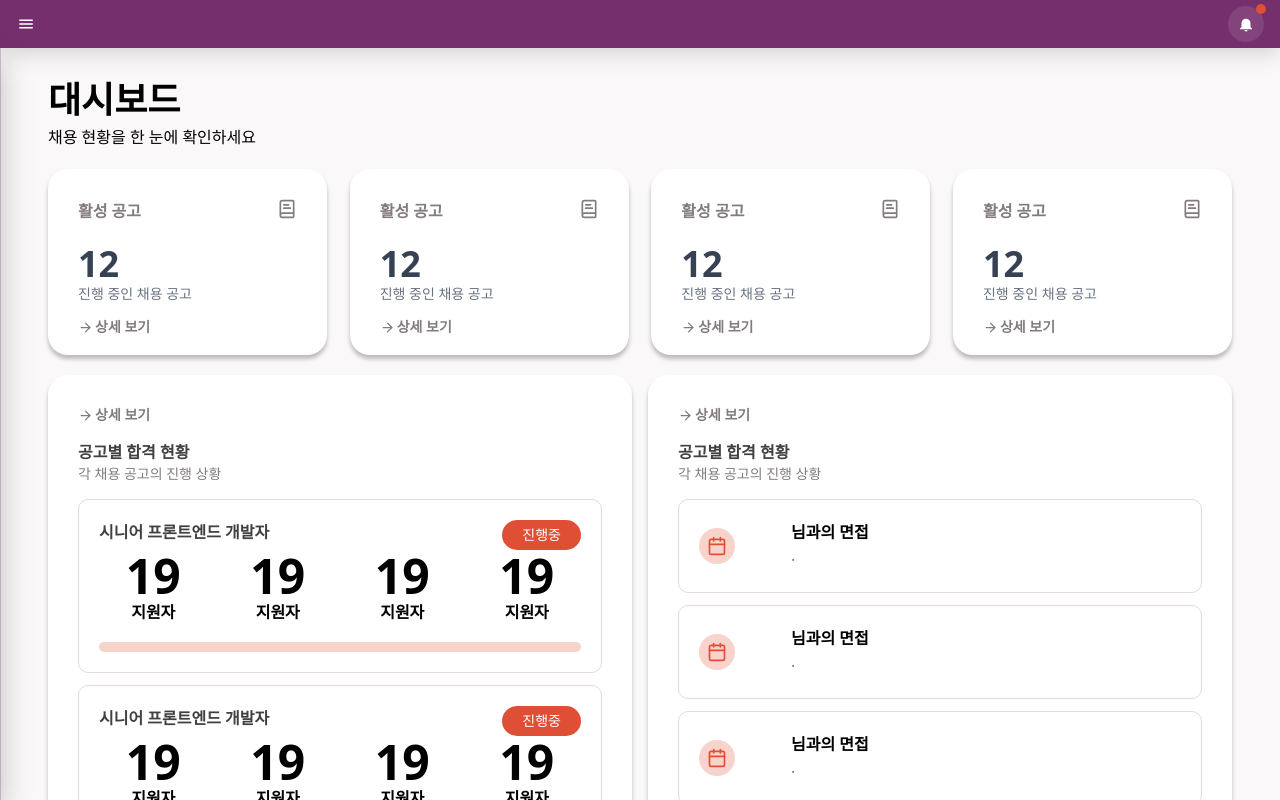
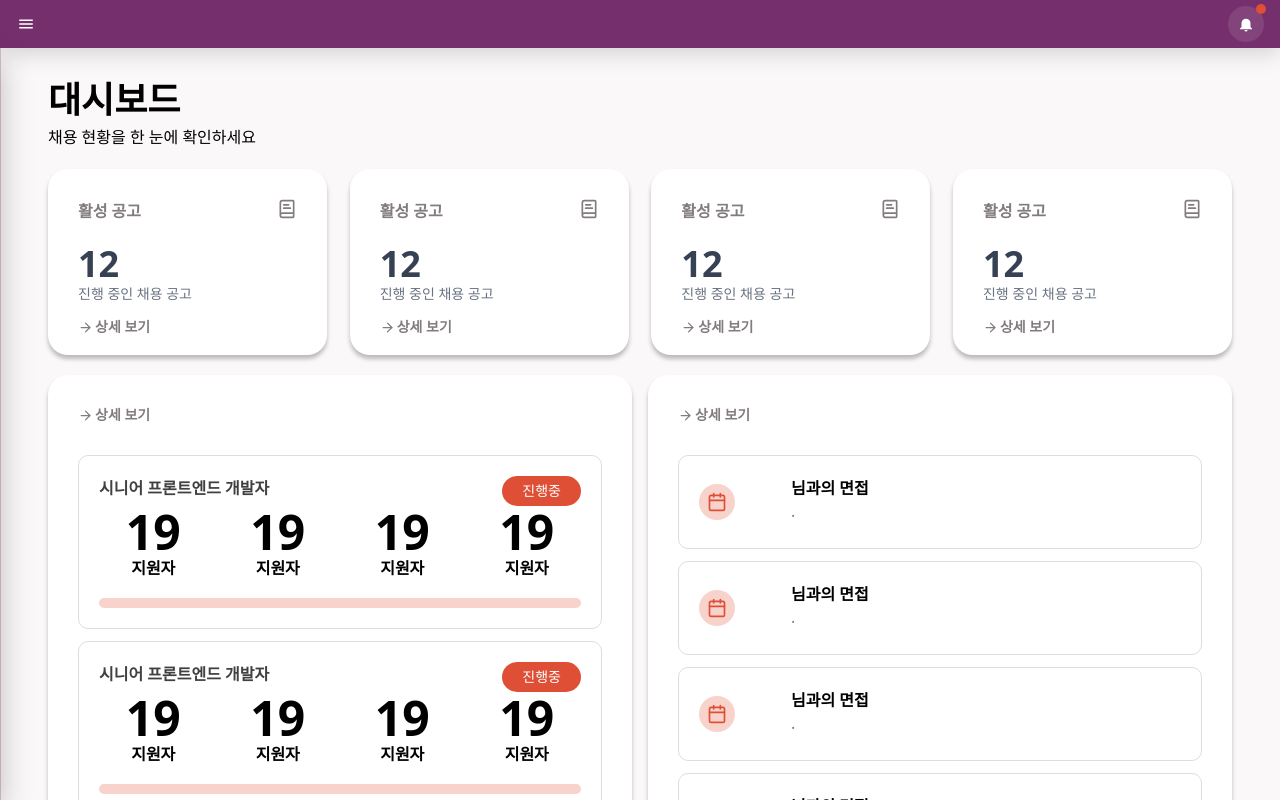
Before and after one commit to prgrms-aibe-devcourse/AIBE3_FinalProject_ToDoAll_FE, a React (Vite) app: page /dashboard in a window 1280 px wide. Shown: the top 800 px of the page. Built offline with nearby package versions, Linux system fonts and the light colour scheme; a web font is replaced by a local one.

Commit message:
[refactor] 대시보드 LongViewSection 위젯 변수 적용

```diff
--- a/src/features/dashboard/LongViewSection.tsx
+++ b/src/features/dashboard/LongViewSection.tsx
@@ -3,9 +3,15 @@ import type { ReactNode } from 'react';
 import cn from '@lib/utils/cn.ts';
 
 export default function LongViewSection({
+  title,
+  description,
+  detailUrl,
   className,
   children,
 }: {
+  title: string;
+  description: string;
+  detailUrl: string;
   className?: string;
   children: ReactNode;
 }) {
@@ -16,10 +22,10 @@ export default function LongViewSection({
         className
       )}
     >
-      <DetailButton className="mb-[15px]" />
+      <DetailButton className="mb-[15px]" url={detailUrl} />
       <section className="mb-[15px] flex flex-col">
-        <h2 className="text-jd-black font-bold">공고별 합격 현황</h2>
-        <p className="text-jd-gray-dark text-sm">각 채용 공고의 진행 상황</p>
+        <h2 className="text-jd-black font-bold">{title}</h2>
+        <p className="text-jd-gray-dark text-sm">{description}</p>
       </section>
       <section className="flex flex-col gap-3">{children}</section>
     </section>
```
